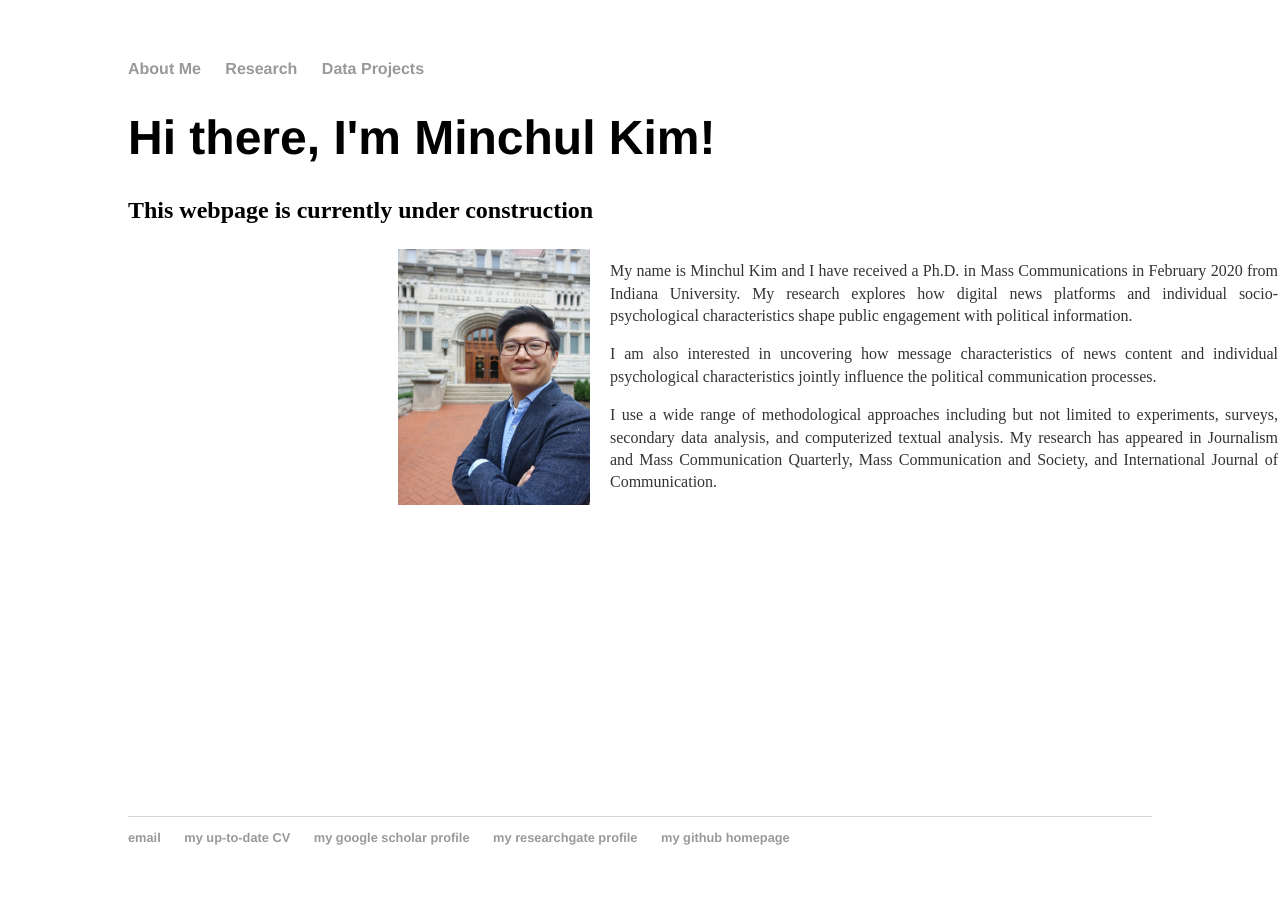
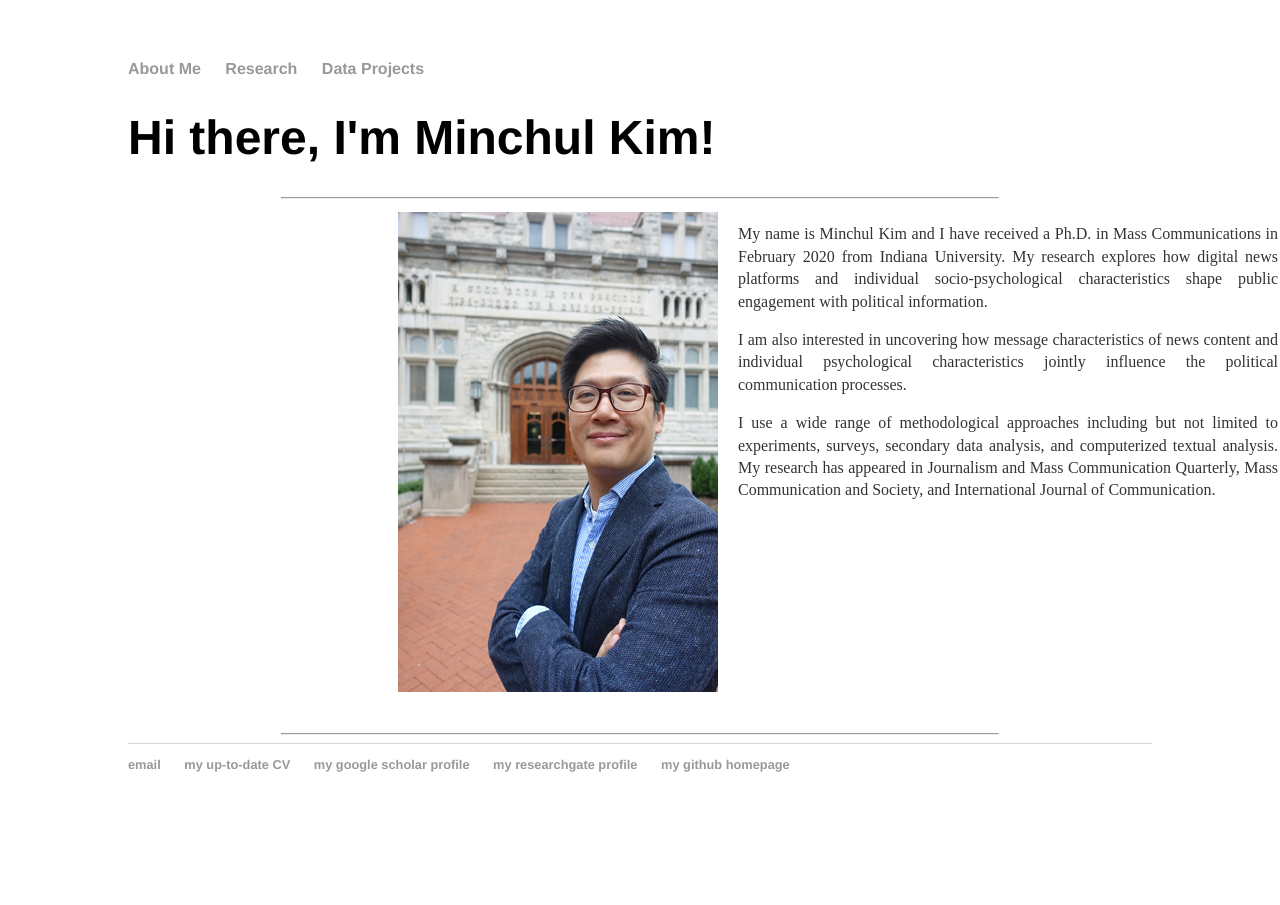
Before and after one commit to minchulkim-phd/minchulkim, a Jekyll site: the page built from index.html, in a window 1280 px wide. Built offline with Jekyll 4.4.1, drawn with Linux system fonts in a browser that asks for light colours.

Commit message:
Update index.html

```diff
--- a/index.html
+++ b/index.html
@@ -4,10 +4,10 @@ title: Minchul Kim(Ph.D.)'s Personal Webpage
 ---
 <div class="blurb">
 	<h1>Hi there, I'm Minchul Kim!</h1>
-	<h2>This webpage is currently under construction</h2>
 
+	<hr width='70%'>
         <div class="slide-content">
-		<img src="/images/Portrait_Minchul Kim.jpg" width='192px;' height='256px;' style="float:left;margin: 5px 20px;">
+		<img src="/images/Portrait_Minchul Kim.jpg" width='320px;' height='480px;' style="float:left;margin: 5px 20px;">
                 <div class="imgDes">
 		<p> My name is Minchul Kim and I have received a Ph.D. in Mass Communications in February 2020 from Indiana University. My research explores how digital news platforms and individual socio-psychological characteristics shape public engagement with political information. </p>
 		 <p> I am also interested in uncovering how message characteristics of news content and individual psychological characteristics jointly influence the political communication processes. </p>
@@ -15,7 +15,5 @@ title: Minchul Kim(Ph.D.)'s Personal Webpage
 		</div>
 	</div>
 	</br>
-</br>
-</br>
-</br>
+	<hr width='70%'>
 </div><!-- /.blurb -->
```
